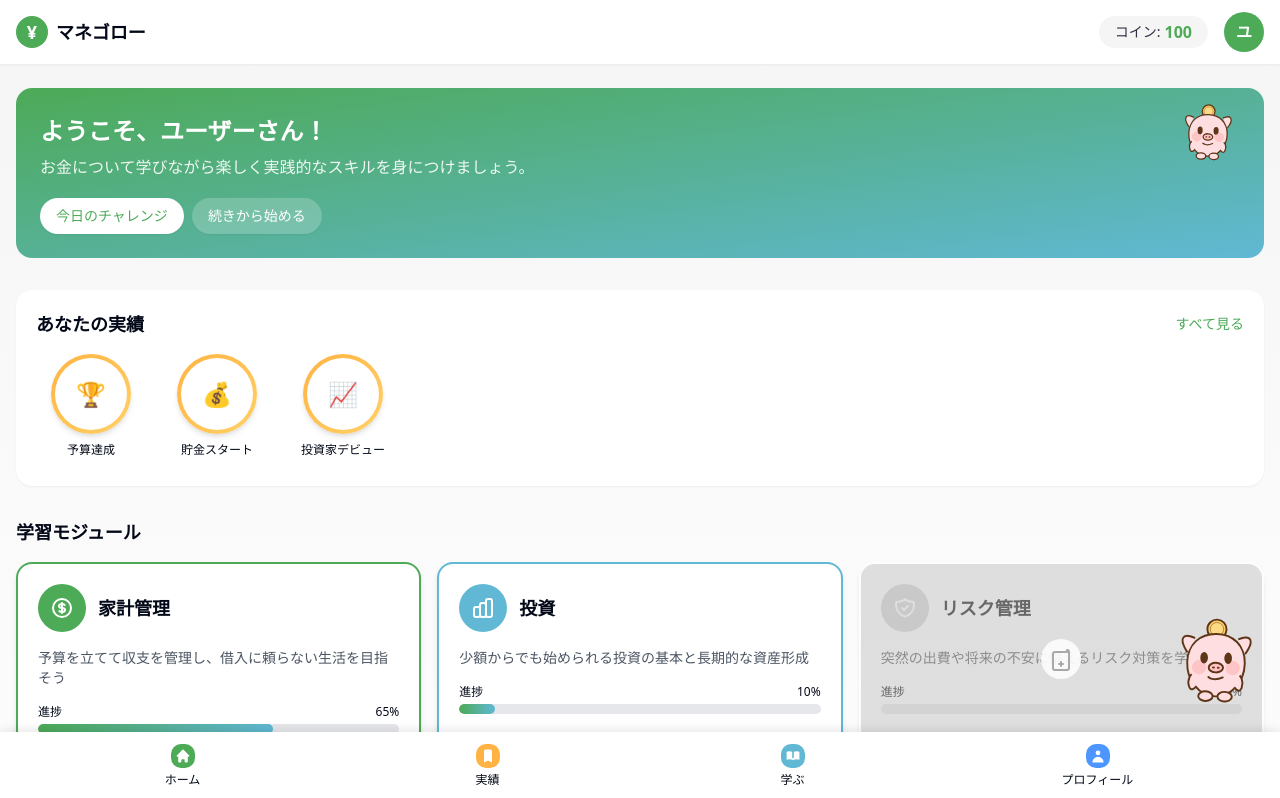
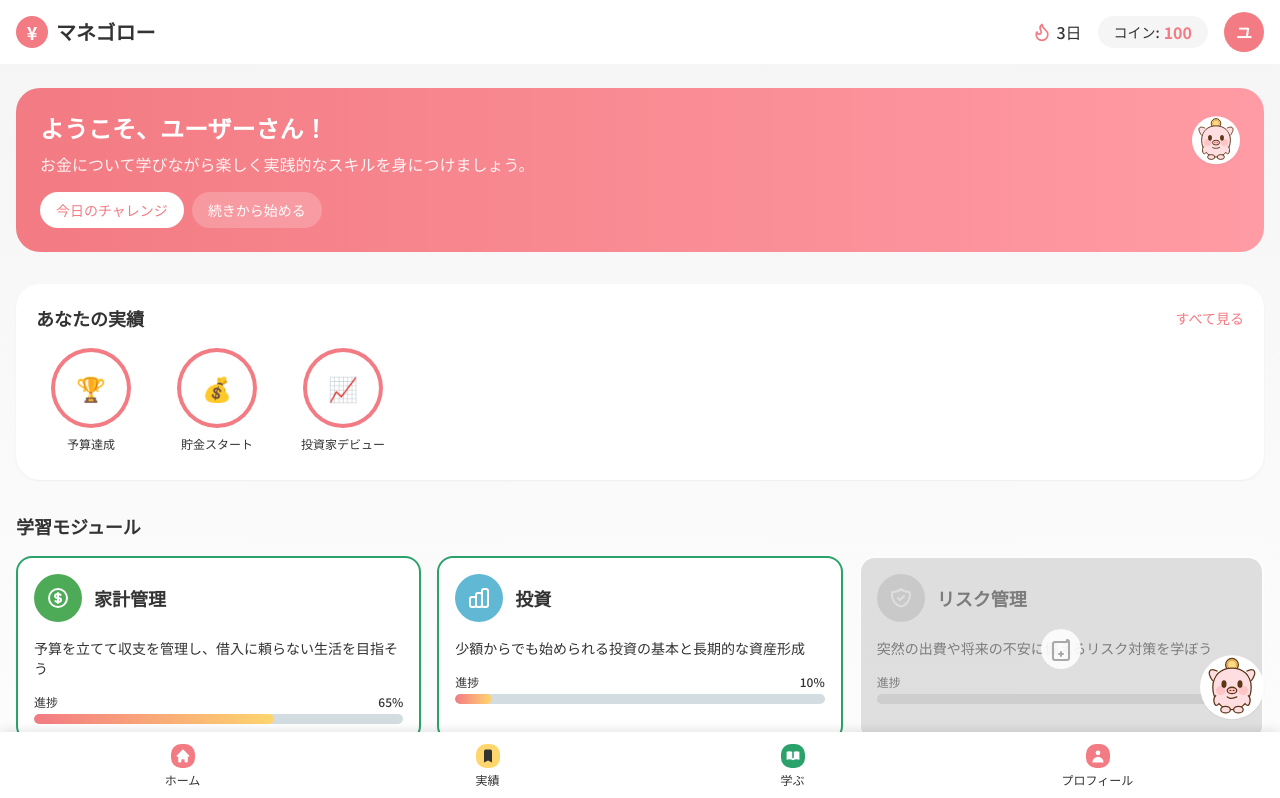
Before and after one commit to 0821Kaho/money-grow-together, a React (Vite) app: page / in a window 1280 px wide. Shown: the top 798 px of the page. Built offline with nearby package versions, Linux system fonts and the light colour scheme.

Commit message:
Refactor: Apply design system and UI components
Apply the new color scheme, mascot placement, component specifications, microcopy, and font to the application. Implement the specified UI components and create the home, onboarding, module detail, achievement, and streak achievement popup screens.

```diff
--- a/src/App.tsx
+++ b/src/App.tsx
@@ -10,6 +10,7 @@ import ModulePage from "./pages/ModulePage";
 import ModulesListPage from "./pages/ModulesListPage";
 import AchievementsPage from "./pages/AchievementsPage";
 import ProfilePage from "./pages/ProfilePage";
+import OnboardingCarousel from "./components/onboarding/OnboardingCarousel";
 
 const queryClient = new QueryClient();
 
@@ -21,6 +22,7 @@ const App = () => (
       <BrowserRouter>
         <Routes>
           <Route path="/" element={<Index />} />
+          <Route path="/onboarding" element={<OnboardingCarousel />} />
           <Route path="/module/:id" element={<ModulePage />} />
           <Route path="/modules" element={<ModulesListPage />} />
           <Route path="/achievements" element={<AchievementsPage />} />
--- a/src/components/home/AchievementPreview.tsx
+++ b/src/components/home/AchievementPreview.tsx
@@ -28,13 +28,13 @@ const AchievementPreview = () => {
 
   return (
     <motion.div
-      className="mb-8 rounded-2xl bg-white p-5 shadow-sm"
+      className="mb-8 rounded-xl bg-white p-5 shadow-sm"
       initial={{ y: 20, opacity: 0 }}
       animate={{ y: 0, opacity: 1 }}
       transition={{ delay: 0.4, duration: 0.5 }}
     >
       <div className="mb-4 flex items-center justify-between">
-        <h2 className="text-lg font-bold">あなたの実績</h2>
+        <h2 className="text-lg font-semibold">あなたの実績</h2>
         <button
           onClick={() => navigate('/achievements')}
           className="text-sm font-medium text-game-primary"
@@ -44,7 +44,7 @@ const AchievementPreview = () => {
       </div>
 
       <div className="flex gap-4 overflow-x-auto pb-2">
-        {achievements.map((achievement, index) => (
+        {achievements.map((achievement) => (
           <div
             key={achievement.id}
             className="flex min-w-[110px] flex-col items-center"
--- a/src/components/home/WelcomeSection.tsx
+++ b/src/components/home/WelcomeSection.tsx
@@ -5,13 +5,13 @@ import MascotTooltip from "../mascot/MascotTooltip";
 const WelcomeSection = () => {
   const welcomeMessages = [
     "ようこそ、マネゴローへ！お金について楽しく学びましょう！",
-    "今日は何を学びたいですか？家計管理からはじめるのがおすすめです！",
+    "トントンがお待ちかね🐽 予算を入力しよう！",
     "毎日少しずつ学習して、お金の知識を身につけましょう！"
   ];
 
   return (
     <motion.div
-      className="mb-8 rounded-2xl bg-gradient-to-br from-game-primary to-game-secondary p-6 text-white"
+      className="mb-8 rounded-xl bg-gradient-to-r from-game-primary to-[#FF9BA4] p-6 text-white"
       initial={{ y: 20, opacity: 0 }}
       animate={{ y: 0, opacity: 1 }}
       transition={{ delay: 0.2, duration: 0.5 }}
@@ -32,10 +32,10 @@ const WelcomeSection = () => {
         </motion.div>
       </div>
       <div className="mt-4 flex flex-wrap gap-2">
-        <button className="rounded-full bg-white px-4 py-2 text-sm font-medium text-game-primary shadow-sm transition-all hover:bg-opacity-90">
+        <button className="rounded-xl bg-white px-4 py-2 text-sm font-medium text-game-primary transition-all hover:bg-opacity-90">
           今日のチャレンジ
         </button>
-        <button className="rounded-full bg-white/20 px-4 py-2 text-sm font-medium text-white shadow-sm transition-all hover:bg-white/30">
+        <button className="rounded-xl bg-white/20 px-4 py-2 text-sm font-medium text-white transition-all hover:bg-white/30">
           続きから始める
         </button>
       </div>
--- a/src/components/layout/GameLayout.tsx
+++ b/src/components/layout/GameLayout.tsx
@@ -2,9 +2,11 @@
 import { useState } from "react";
 import { useNavigate, useLocation } from "react-router-dom";
 import { motion } from "framer-motion";
+import { Flame } from "lucide-react";
 import ProfileButton from "../ui/ProfileButton";
 import ModuleProgress from "../ui/ModuleProgress";
 import MascotCharacter from "../mascot/MascotCharacter";
+import { useToast } from "@/hooks/use-toast";
 
 interface GameLayoutProps {
   children: React.ReactNode;
@@ -16,7 +18,16 @@ const GameLayout = ({ children, showNav = true, currentModule }: GameLayoutProps
   const location = useLocation();
   const navigate = useNavigate();
   const [coins, setCoins] = useState(100);
-  const [showMascot, setShowMascot] = useState(true);
+  const { toast } = useToast();
+
+  // For mascot interaction
+  const handleMascotClick = () => {
+    setCoins(prev => prev + 1);
+    toast({
+      title: "コインゲット！",
+      description: "頑張り続けると、もっとコインが貯まるよ！",
+    });
+  };
 
   return (
     <motion.div
@@ -26,7 +37,7 @@ const GameLayout = ({ children, showNav = true, currentModule }: GameLayoutProps
       transition={{ duration: 0.5 }}
     >
       {/* Header */}
-      <header className="sticky top-0 z-30 bg-white shadow-sm">
+      <header className="sticky top-0 z-30 bg-white">
         <div className="container mx-auto flex h-16 items-center justify-between px-4">
           <div
             className="flex items-center gap-2 cursor-pointer"
@@ -35,10 +46,17 @@ const GameLayout = ({ children, showNav = true, currentModule }: GameLayoutProps
             <div className="flex h-8 w-8 items-center justify-center rounded-full bg-game-primary text-white">
               <span className="text-lg font-bold">¥</span>
             </div>
-            <h1 className="text-lg font-bold">マネゴロー</h1>
+            <h1 className="text-xl font-bold">マネゴロー</h1>
           </div>
 
           <div className="flex items-center gap-4">
+            {/* Streak counter */}
+            <div className="flex items-center gap-1">
+              <Flame className="h-5 w-5 text-game-primary" />
+              <span className="font-medium text-game-dark">3日</span>
+            </div>
+
+            {/* Coins display */}
             <div className="flex items-center gap-1 rounded-full bg-game-light px-4 py-1">
               <span className="text-sm font-medium text-game-dark">コイン:</span>
               <span className="font-bold text-game-primary">{coins}</span>
@@ -63,7 +81,7 @@ const GameLayout = ({ children, showNav = true, currentModule }: GameLayoutProps
         <nav className="fixed bottom-0 left-0 z-30 w-full bg-white shadow-[0_-2px_10px_rgba(0,0,0,0.1)]">
           <div className="container mx-auto grid grid-cols-4 gap-1">
             <button
-              onClick={() => navigate('/modules')}
+              onClick={() => navigate('/')}
               className="flex flex-col items-center justify-center p-3 hover:text-game-primary"
             >
               <div className="h-6 w-6 rounded-md bg-game-primary text-white flex items-center justify-center">
@@ -77,7 +95,7 @@ const GameLayout = ({ children, showNav = true, currentModule }: GameLayoutProps
               onClick={() => navigate('/achievements')}
               className="flex flex-col items-center justify-center p-3 hover:text-game-primary"
             >
-              <div className="h-6 w-6 rounded-md bg-game-accent text-white flex items-center justify-center">
+              <div className="h-6 w-6 rounded-md bg-game-accent text-game-dark flex items-center justify-center">
                 <svg xmlns="http://www.w3.org/2000/svg" className="h-4 w-4" viewBox="0 0 20 20" fill="currentColor">
                   <path d="M5 4a2 2 0 012-2h6a2 2 0 012 2v14l-5-2.5L5 18V4z" />
                 </svg>
@@ -99,7 +117,7 @@ const GameLayout = ({ children, showNav = true, currentModule }: GameLayoutProps
               onClick={() => navigate('/profile')}
               className="flex flex-col items-center justify-center p-3 hover:text-game-primary"
             >
-              <div className="h-6 w-6 rounded-md bg-game-info text-white flex items-center justify-center">
+              <div className="h-6 w-6 rounded-md bg-game-primary text-white flex items-center justify-center">
                 <svg xmlns="http://www.w3.org/2000/svg" className="h-4 w-4" viewBox="0 0 20 20" fill="currentColor">
                   <path fillRule="evenodd" d="M10 9a3 3 0 100-6 3 3 0 000 6zm-7 9a7 7 0 1114 0H3z" clipRule="evenodd" />
                 </svg>
@@ -110,12 +128,14 @@ const GameLayout = ({ children, showNav = true, currentModule }: GameLayoutProps
         </nav>
       )}
 
-      {/* Floating Mascot */}
-      {showMascot && (
-        <div className="fixed bottom-20 right-4 z-40 cursor-pointer" onClick={() => setShowMascot(false)}>
-          <MascotCharacter size="medium" />
-        </div>
-      )}
+      {/* Floating Mascot FAB (56px) at bottom right */}
+      <div className="fixed bottom-20 right-4 z-40">
+        <MascotCharacter
+          size="medium"
+          onClick={handleMascotClick}
+          className="h-14 w-14 shadow-md"
+        />
+      </div>
     </motion.div>
   );
 };
--- a/src/components/mascot/MascotCharacter.tsx
+++ b/src/components/mascot/MascotCharacter.tsx
@@ -1,4 +1,5 @@
 
+import { useState } from "react";
 import { motion } from "framer-motion";
 import mascotSvg from "@/assets/mascot.svg";
 
@@ -6,35 +7,53 @@ interface MascotCharacterProps {
   size?: "small" | "medium" | "large";
   animate?: boolean;
   className?: string;
+  onClick?: () => void;
 }
 
 const MascotCharacter = ({
   size = "medium",
   animate = true,
-  className = ""
+  className = "",
+  onClick
 }: MascotCharacterProps) => {
+  const [isSpinning, setIsSpinning] = useState(false);
 
   const sizeClasses = {
-    small: "w-16 h-16",
-    medium: "w-24 h-24",
-    large: "w-40 h-40"
+    small: "w-12 h-12",
+    medium: "w-16 h-16",
+    large: "w-24 h-24"
+  };
+
+  const handleClick = () => {
+    if (onClick) {
+      onClick();
+    }
+
+    // Add coin spin animation
+    if (!isSpinning) {
+      setIsSpinning(true);
+      setTimeout(() => setIsSpinning(false), 500);
+    }
   };
 
   return (
     <motion.div
-      className={`${sizeClasses[size]} ${className}`}
-      initial={animate ? { y: 0 } : undefined}
-      animate={animate ? {
-        y: [0, -10, 0],
-        rotate: [0, 5, 0, -5, 0]
-      } : undefined}
-      transition={{
+      className={`${sizeClasses[size]} ${className} rounded-full bg-white shadow-sm cursor-pointer`}
+      initial={animate && !isSpinning ? { y: 0 } : undefined}
+      animate={animate && !isSpinning ? {
+        y: [0, -5, 0],
+      } : isSpinning ? { rotateY: 360 } : undefined}
+      transition={isSpinning ? {
+        duration: 0.5,
+        ease: "easeInOut"
+      } : {
         repeat: Infinity,
-        duration: 4,
+        duration: 3,
         ease: "easeInOut"
       }}
+      onClick={handleClick}
     >
-      <img src={mascotSvg} alt="マネゴロー" className="w-full h-full" />
+      <img src={mascotSvg} alt="トントン" className="w-full h-full" />
     </motion.div>
   );
 };
--- a/src/components/modules/ModuleCard.tsx
+++ b/src/components/modules/ModuleCard.tsx
@@ -31,7 +31,7 @@ const ModuleCard = ({
   return (
     <div
       className={`module-card ${isLocked ? "locked" : ""} cursor-pointer`}
-      style={{ borderColor: isLocked ? "transparent" : color }}
+      style={{ borderColor: isLocked ? "transparent" : "#2BA26B" }}
       onClick={handleClick}
     >
       {isLocked && (
@@ -62,10 +62,10 @@ const ModuleCard = ({
         >
           <div dangerouslySetInnerHTML={{ __html: icon }} />
         </div>
-        <h3 className="text-lg font-bold">{title}</h3>
+        <h3 className="text-lg font-semibold">{title}</h3>
       </div>
 
-      <p className="mb-4 text-sm text-gray-600">{description}</p>
+      <p className="mb-4 text-sm text-game-dark">{description}</p>
 
       <div className="mt-auto">
         <div className="mb-1 flex justify-between">
@@ -75,7 +75,7 @@ const ModuleCard = ({
         <div className="progress-bar">
           <div
             className="progress-bar-fill"
-            style={{ width: `${progress}%`, backgroundColor: color }}
+            style={{ width: `${progress}%` }}
           ></div>
         </div>
       </div>
--- a/src/index.css
+++ b/src/index.css
@@ -1,3 +1,5 @@
+
+@import url('https://fonts.googleapis.com/css2?family=Noto+Sans+JP:wght@400;500;600;700&display=swap');
 
 @tailwind base;
 @tailwind components;
@@ -6,25 +8,25 @@
 @layer base {
   :root {
     --background: 0 0% 100%;
-    --foreground: 222.2 84% 4.9%;
+    --foreground: 0 0% 20%; /* #333333 for body text */
 
     --card: 0 0% 100%;
-    --card-foreground: 222.2 84% 4.9%;
+    --card-foreground: 0 0% 20%;
 
     --popover: 0 0% 100%;
-    --popover-foreground: 222.2 84% 4.9%;
+    --popover-foreground: 0 0% 20%;
 
-    --primary: 151 44% 48%; /* Green theme for money growth */
+    --primary: 354 87% 72%;
     --primary-foreground: 210 40% 98%;
 
-    --secondary: 199 50% 60%; /* Blue for trust and stability */
-    --secondary-foreground: 222.2 47.4% 11.2%;
+    --secondary: 151 59% 40%;
+    --secondary-foreground: 210 40% 98%;
 
     --muted: 210 40% 96.1%;
     --muted-foreground: 215.4 16.3% 46.9%;
 
-    --accent: 35 100% 63%; /* Warm orange for engagement */
-    --accent-foreground: 222.2 47.4% 11.2%;
+    --accent: 43 100% 72%;
+    --accent-foreground: 0 0% 20%;
 
     --destructive: 0 84.2% 60.2%;
     --destructive-foreground: 210 40% 98%;
@@ -33,7 +35,7 @@
     --input: 214.3 31.8% 91.4%;
     --ring: 222.2 84% 4.9%;
 
-    --radius: 0.75rem; /* Slightly more rounded for a friendlier feel */
+    --radius: 0.75rem;
 
     --sidebar-background: 0 0% 98%;
     --sidebar-foreground: 240 5.3% 26.1%;
@@ -55,16 +57,16 @@
     --popover: 222.2 84% 4.9%;
     --popover-foreground: 210 40% 98%;
 
-    --primary: 152 44% 48%;
+    --primary: 354 87% 72%;
     --primary-foreground: 222.2 47.4% 11.2%;
 
-    --secondary: 199 50% 40%;
+    --secondary: 151 59% 40%;
     --secondary-foreground: 210 40% 98%;
 
     --muted: 217.2 32.6% 17.5%;
     --muted-foreground: 215 20.2% 65.1%;
 
-    --accent: 35 60% 55%;
+    --accent: 43 100% 72%;
     --accent-foreground: 210 40% 98%;
 
     --destructive: 0 62.8% 30.6%;
@@ -90,8 +92,16 @@
   }
 
   body {
-    @apply bg-background text-foreground;
+    @apply bg-background text-foreground font-sans;
     font-feature-settings: "rlig" 1, "calt" 1;
+  }
+
+  h1 {
+    @apply font-bold text-2xl; /* Weight 700 */
+  }
+
+  h2 {
+    @apply font-semibold text-xl; /* Weight 600 */
   }
 }
 
@@ -101,23 +111,23 @@
   }
 
   .game-button {
-    @apply rounded-full bg-game-primary px-6 py-3 font-medium text-white shadow-md transition-all hover:brightness-110 active:scale-95;
+    @apply rounded-xl bg-gradient-to-r from-game-primary to-[#FF9BA4] px-6 py-3 font-medium text-white transition-all hover:brightness-105 active:scale-95;
   }
 
   .game-button-secondary {
-    @apply rounded-full bg-game-secondary px-6 py-3 font-medium text-white shadow-md transition-all hover:brightness-110 active:scale-95;
+    @apply rounded-xl bg-game-secondary px-6 py-3 font-medium text-white transition-all hover:brightness-105 active:scale-95;
   }
 
   .game-button-accent {
-    @apply rounded-full bg-game-accent px-6 py-3 font-medium text-white shadow-md transition-all hover:brightness-110 active:scale-95;
+    @apply rounded-xl bg-game-accent px-6 py-3 font-medium text-game-dark transition-all hover:brightness-105 active:scale-95;
   }
 
   .coin {
-    @apply flex h-16 w-16 items-center justify-center rounded-full bg-game-accent text-white text-xl font-bold shadow-md;
+    @apply flex h-16 w-16 items-center justify-center rounded-full bg-game-accent text-white text-xl font-bold;
   }
 
   .achievement-badge {
-    @apply relative flex h-20 w-20 items-center justify-center rounded-full bg-gradient-to-br from-game-accent to-game-warning p-1 shadow-md;
+    @apply relative flex h-20 w-20 items-center justify-center rounded-full bg-game-primary p-1;
   }
 
   .achievement-badge-inner {
@@ -125,7 +135,7 @@
   }
 
   .module-card {
-    @apply relative overflow-hidden rounded-2xl border-2 border-transparent bg-white p-5 shadow-md transition-all duration-300 hover:border-game-primary hover:shadow-lg;
+    @apply relative overflow-hidden rounded-2xl border-2 border-transparent bg-white p-4 shadow-sm transition-all duration-300 hover:border-game-secondary;
   }
 
   .module-card.locked {
@@ -133,10 +143,10 @@
   }
 
   .progress-bar {
-    @apply h-2.5 overflow-hidden rounded-full bg-gray-200;
+    @apply h-2.5 overflow-hidden rounded-full bg-[#D3DDE1];
   }
 
   .progress-bar-fill {
-    @apply h-full rounded-full bg-gradient-to-r from-game-primary to-game-secondary transition-all duration-300 ease-out;
+    @apply h-full rounded-full bg-gradient-to-r from-game-primary to-game-accent transition-all duration-300 ease-out;
   }
 }
```
Also changed, not shown: src/components/achievements/AchievementPopup.tsx (added, +101 -0 lines), src/components/onboarding/OnboardingCarousel.tsx (added, +114 -0 lines), tailwind.config.ts (+26 -23 lines).
